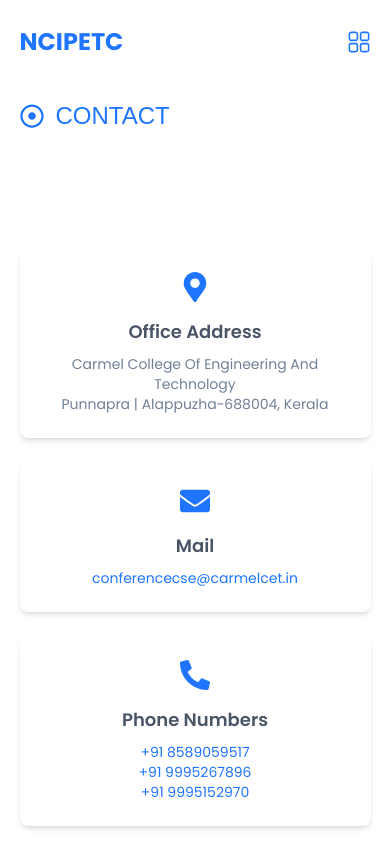
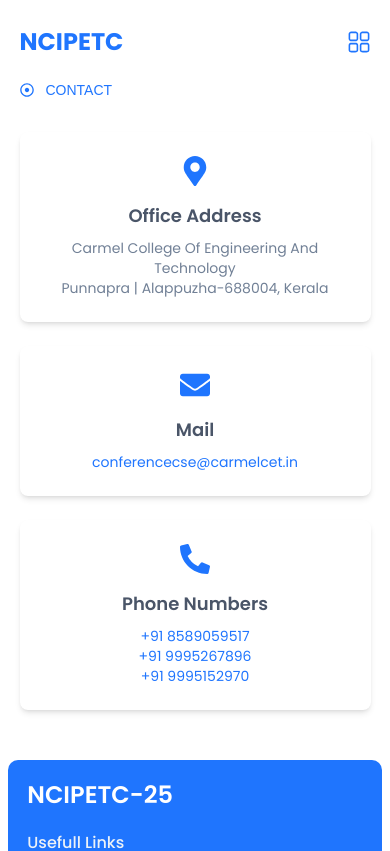
Before and after one commit to AbhishekNSanthosh/ncipetc-25, a Next.js app: page /contact-us in a window 390 px wide. Shown: the top 851 px of the page. Built offline with nearby package versions, Linux system fonts and the light colour scheme; a web font is replaced by a local one.

Commit message:
feat: menu

```diff
--- a/src/widgets/Contact/components/ContactContent.tsx
+++ b/src/widgets/Contact/components/ContactContent.tsx
@@ -5,16 +5,16 @@
 
 export default function ContactContent() {
   return (
-    <div className="px-[5vw] pt-[100px] pb-[5vh]">
+    <div className="px-[5vw] pt-[80px] lg:pt-[100px] pb-[5vh]">
       <div className="flex flex-col space-y-8">
         <div>
           <Titlebar
-            className="text-2xl font-medium text-primary-600"
+            className="lg:text-2xl text-sm font-medium text-primary-600"
             title="Contact"
           />
         </div>
         <div>
-          <div className="grid grid-cols-1 sm:grid-cols-2 lg:grid-cols-3 gap-6 py-[10vh]">
+          <div className="grid grid-cols-1 sm:grid-cols-2 lg:grid-cols-3 gap-6 lg:py-[10vh]">
             {/* Office Address */}
             <div className="p-6 bg-white shadow-md rounded-lg flex flex-col items-center text-center">
               <FaMapMarkerAlt className="text-primary-600 text-3xl mb-4" />
```
